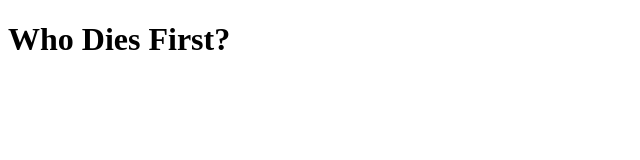
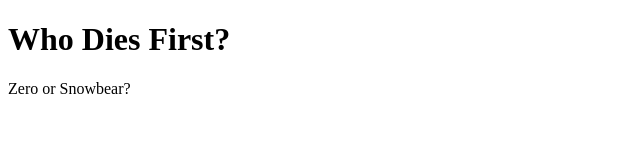
Before and after one commit to IProNexI/WhoDiesFirst, a plain HTML site: page index.html in a window 1280 px wide. Shown: the whole page, without its empty margins (0-640 px from the left). Drawn offline with Linux system fonts and the light colour scheme.

Commit message:
Update index.html

```diff
--- a/index.html
+++ b/index.html
@@ -12,5 +12,7 @@
 
 <h1>Who Dies First?</h1>
 
+<p>Zero or Snowbear?</p>
+
 </body>
 </html>
```
